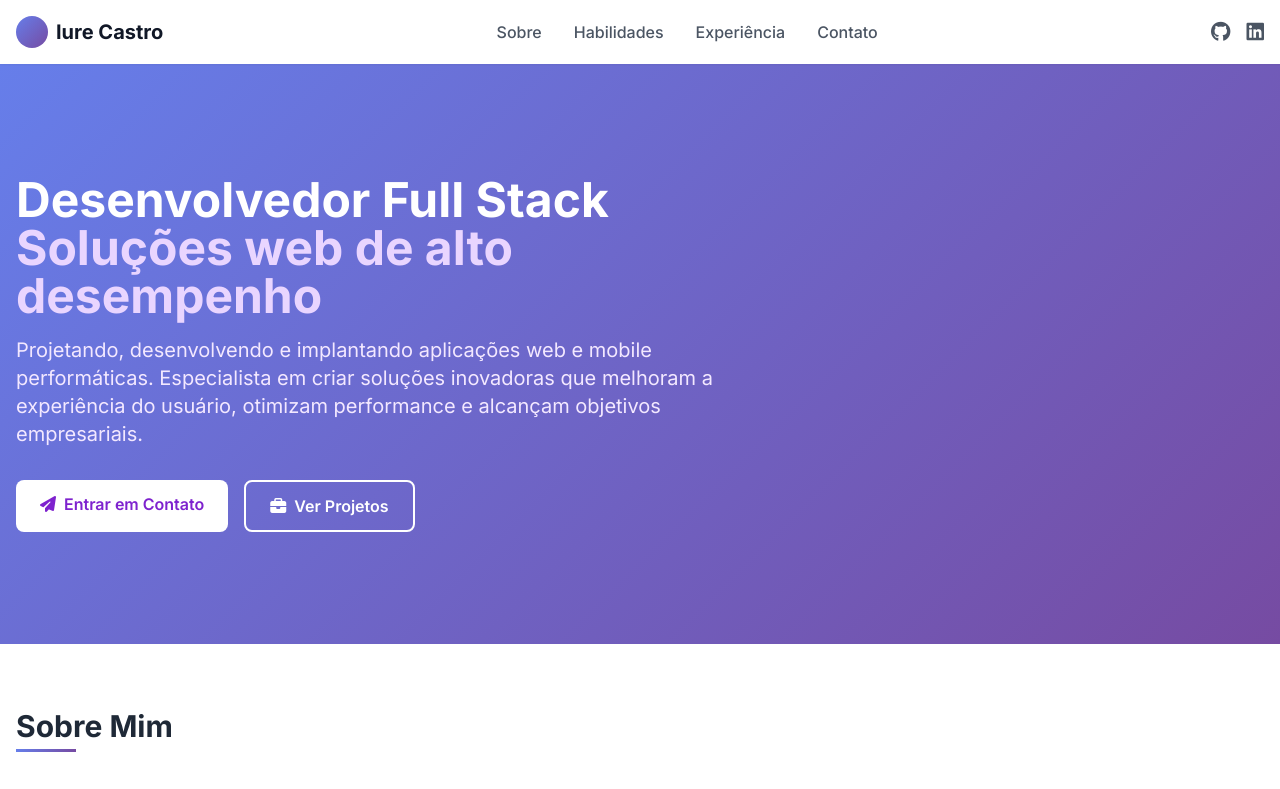
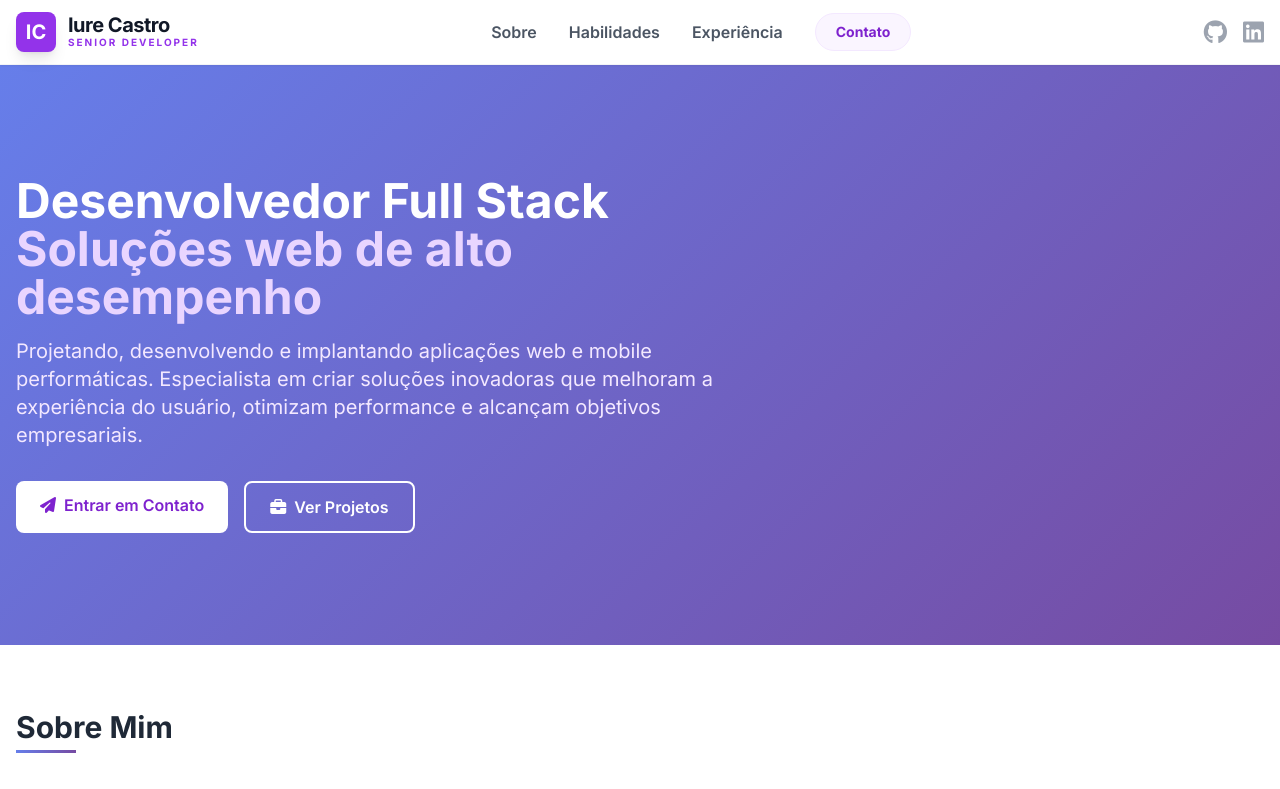
Before and after one commit to iurecastro/iurecastro-site, a plain HTML site: page index.html in a window 1280 px wide. Shown: the top 789 px of the page. Drawn offline with nearby package versions, Linux system fonts and the light colour scheme.

Commit message:
Update index.html
Header H1

```diff
--- a/index.html
+++ b/index.html
@@ -175,30 +175,35 @@
 <body class="bg-gray-50 text-gray-800">
 
     <!-- Header/Navigation -->
-    <header class="sticky top-0 z-50 bg-white/90 backdrop-blur-sm shadow-sm">
-        <nav class="container mx-auto px-4 py-4">
+    <header class="sticky top-0 z-50 bg-white/95 backdrop-blur-md shadow-sm border-b border-gray-100">
+        <nav class="container mx-auto px-4 py-3">
             <div class="flex justify-between items-center">
-                <div class="flex items-center space-x-2">
-                    <div class="w-8 h-8 gradient-bg rounded-full"></div>
-                    <a href="/" class="text-xl font-bold text-gray-900">Iure Castro</a>
+                <div class="flex items-center space-x-3">
+                    <div class="w-10 h-10 bg-purple-600 rounded-lg flex items-center justify-center text-white font-bold text-xl shadow-lg">
+                        IC
+                    </div>
+                    <div class="flex flex-col">
+                        <a href="/" class="text-xl font-extrabold text-gray-900 leading-none tracking-tight">Iure Castro</a>
+                        <span class="text-[10px] uppercase tracking-[0.2em] text-purple-600 font-bold">Senior Developer</span>
+                    </div>
                 </div>
 
-                <div class="hidden md:flex space-x-8">
-                    <a href="#sobre" class="text-gray-600 hover:text-purple-600 font-medium">Sobre</a>
-                    <a href="#habilidades" class="text-gray-600 hover:text-purple-600 font-medium">Habilidades</a>
-                    <a href="#experiencia" class="text-gray-600 hover:text-purple-600 font-medium">Experiência</a>
-                    <a href="#contato" class="text-gray-600 hover:text-purple-600 font-medium">Contato</a>
+                <div class="hidden md:flex items-center space-x-8">
+                    <a href="#sobre" class="text-gray-600 hover:text-purple-600 font-semibold transition-colors">Sobre</a>
+                    <a href="#habilidades" class="text-gray-600 hover:text-purple-600 font-semibold transition-colors">Habilidades</a>
+                    <a href="#experiencia" class="text-gray-600 hover:text-purple-600 font-semibold transition-colors">Experiência</a>
+                    <a href="#contato" class="px-5 py-2 bg-purple-50 text-purple-700 rounded-full text-sm font-bold border border-purple-100 hover:bg-purple-600 hover:text-white transition-all">Contato</a>
                 </div>
 
                 <div class="flex items-center space-x-4">
-                    <a href="https://github.com/" target="_blank" class="text-gray-600 hover:text-gray-900">
-                        <i class="fab fa-github text-xl"></i>
+                    <a href="https://github.com/iurecastro" target="_blank" rel="noopener" class="text-gray-400 hover:text-gray-900 transition-colors">
+                        <i class="fab fa-github text-2xl"></i>
                     </a>
-                    <a href="https://linkedin.com/" target="_blank" class="text-gray-600 hover:text-blue-700">
-                        <i class="fab fa-linkedin text-xl"></i>
+                    <a href="https://linkedin.com/in/iurecastro/" target="_blank" rel="noopener" class="text-gray-400 hover:text-blue-600 transition-colors">
+                        <i class="fab fa-linkedin text-2xl"></i>
                     </a>
-                    <button class="md:hidden text-gray-600">
-                        <i class="fas fa-bars text-xl"></i>
+                    <button class="md:hidden text-gray-600 p-2 hover:bg-gray-100 rounded-lg">
+                        <i class="fas fa-bars text-2xl"></i>
                     </button>
                 </div>
             </div>
```
